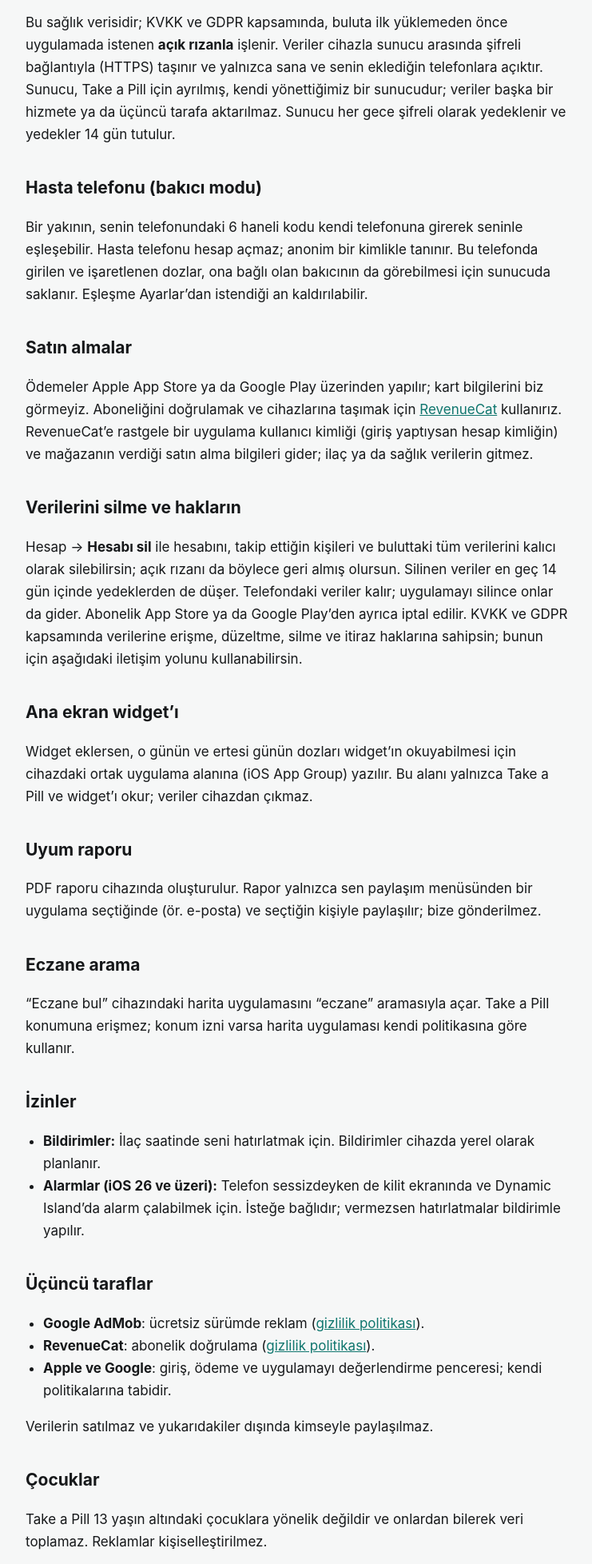
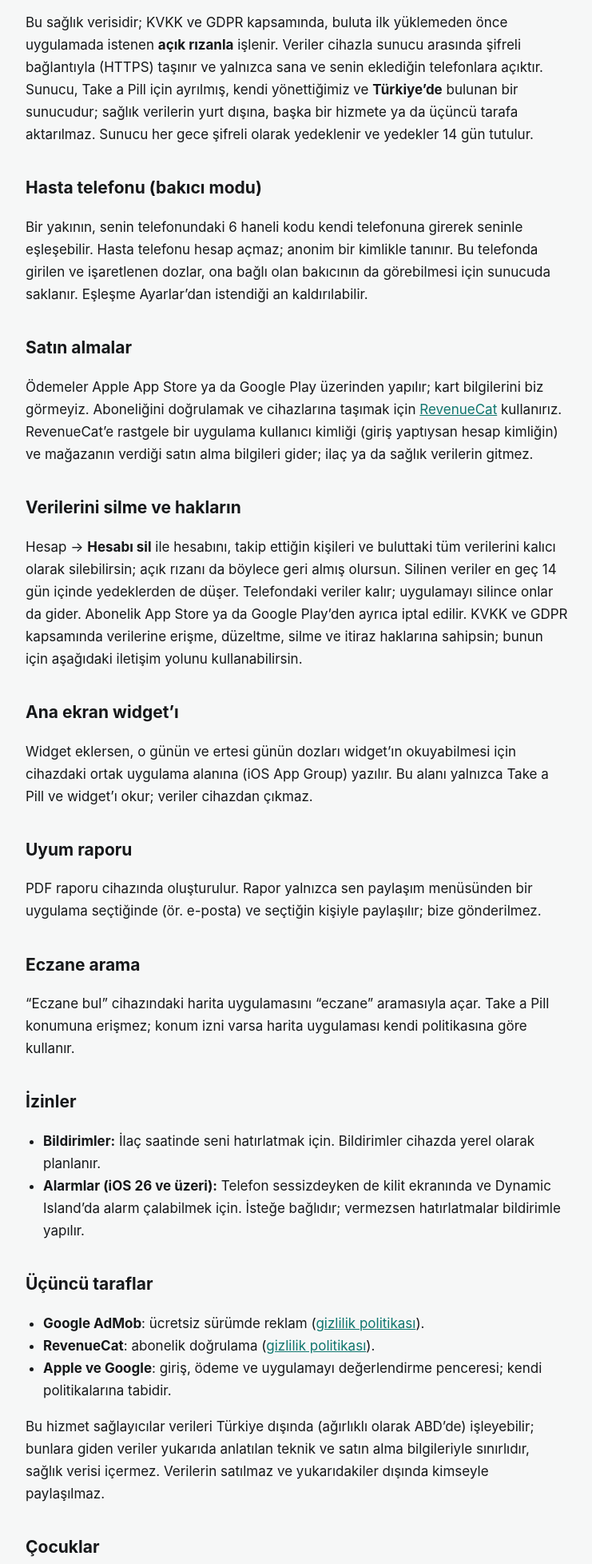
Before and after one commit to hasankaankahraman/app-docs, a plain HTML site: page takeapill/privacy.html in a window 1280 px wide. Shown: the part 1214-3170 px from the top of the page at 80% size, without its empty margins (268-1009 px from the left). Drawn offline with Linux system fonts and the light colour scheme.

Commit message:
docs(takeapill): sunucu konumu (Türkiye) ve yurt dışı işleme notu
Co-Authored-By: Claude Opus 5.5 <noreply@anthropic.com>

```diff
--- a/takeapill/privacy.html
+++ b/takeapill/privacy.html
@@ -28,7 +28,7 @@
 <li><strong>Sağlık verisi:</strong> ilaçların, doz kayıtların, randevuların, yemek saatlerin ve takip ettiğin kişilerin sana verdiğin adları.</li>
 <li><strong>Abonelik durumu:</strong> Premium’un aktif olup olmadığı ve bitiş tarihi.</li>
 </ul>
-<p>Bu sağlık verisidir; KVKK ve GDPR kapsamında, buluta ilk yüklemeden önce uygulamada istenen <strong>açık rızanla</strong> işlenir. Veriler cihazla sunucu arasında şifreli bağlantıyla (HTTPS) taşınır ve yalnızca sana ve senin eklediğin telefonlara açıktır. Sunucu, Take a Pill için ayrılmış, kendi yönettiğimiz bir sunucudur; veriler başka bir hizmete ya da üçüncü tarafa aktarılmaz. Sunucu her gece şifreli olarak yedeklenir ve yedekler 14 gün tutulur.</p>
+<p>Bu sağlık verisidir; KVKK ve GDPR kapsamında, buluta ilk yüklemeden önce uygulamada istenen <strong>açık rızanla</strong> işlenir. Veriler cihazla sunucu arasında şifreli bağlantıyla (HTTPS) taşınır ve yalnızca sana ve senin eklediğin telefonlara açıktır. Sunucu, Take a Pill için ayrılmış, kendi yönettiğimiz ve <strong>Türkiye’de</strong> bulunan bir sunucudur; sağlık verilerin yurt dışına, başka bir hizmete ya da üçüncü tarafa aktarılmaz. Sunucu her gece şifreli olarak yedeklenir ve yedekler 14 gün tutulur.</p>
 
 <h2>Hasta telefonu (bakıcı modu)</h2>
 <p>Bir yakının, senin telefonundaki 6 haneli kodu kendi telefonuna girerek seninle eşleşebilir. Hasta telefonu hesap açmaz; anonim bir kimlikle tanınır. Bu telefonda girilen ve işaretlenen dozlar, ona bağlı olan bakıcının da görebilmesi için sunucuda saklanır. Eşleşme Ayarlar’dan istendiği an kaldırılabilir.</p>
@@ -60,7 +60,7 @@
 <li><strong>RevenueCat</strong>: abonelik doğrulama (<a href="https://www.revenuecat.com/privacy">gizlilik politikası</a>).</li>
 <li><strong>Apple ve Google</strong>: giriş, ödeme ve uygulamayı değerlendirme penceresi; kendi politikalarına tabidir.</li>
 </ul>
-<p>Verilerin satılmaz ve yukarıdakiler dışında kimseyle paylaşılmaz.</p>
+<p>Bu hizmet sağlayıcılar verileri Türkiye dışında (ağırlıklı olarak ABD’de) işleyebilir; bunlara giden veriler yukarıda anlatılan teknik ve satın alma bilgileriyle sınırlıdır, sağlık verisi içermez. Verilerin satılmaz ve yukarıdakiler dışında kimseyle paylaşılmaz.</p>
 
 <h2>Çocuklar</h2>
 <p>Take a Pill 13 yaşın altındaki çocuklara yönelik değildir ve onlardan bilerek veri toplamaz. Reklamlar kişiselleştirilmez.</p>
```
Also changed, not shown: takeapill/en/privacy.html (+2 -2 lines).
